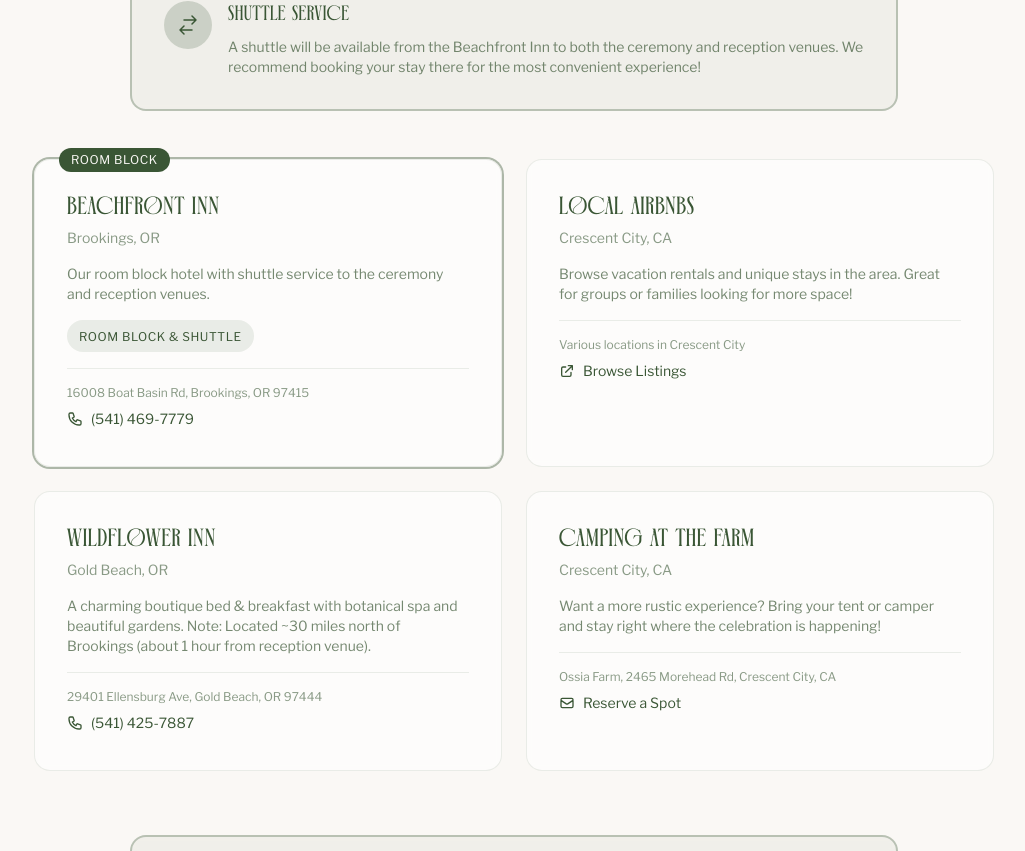
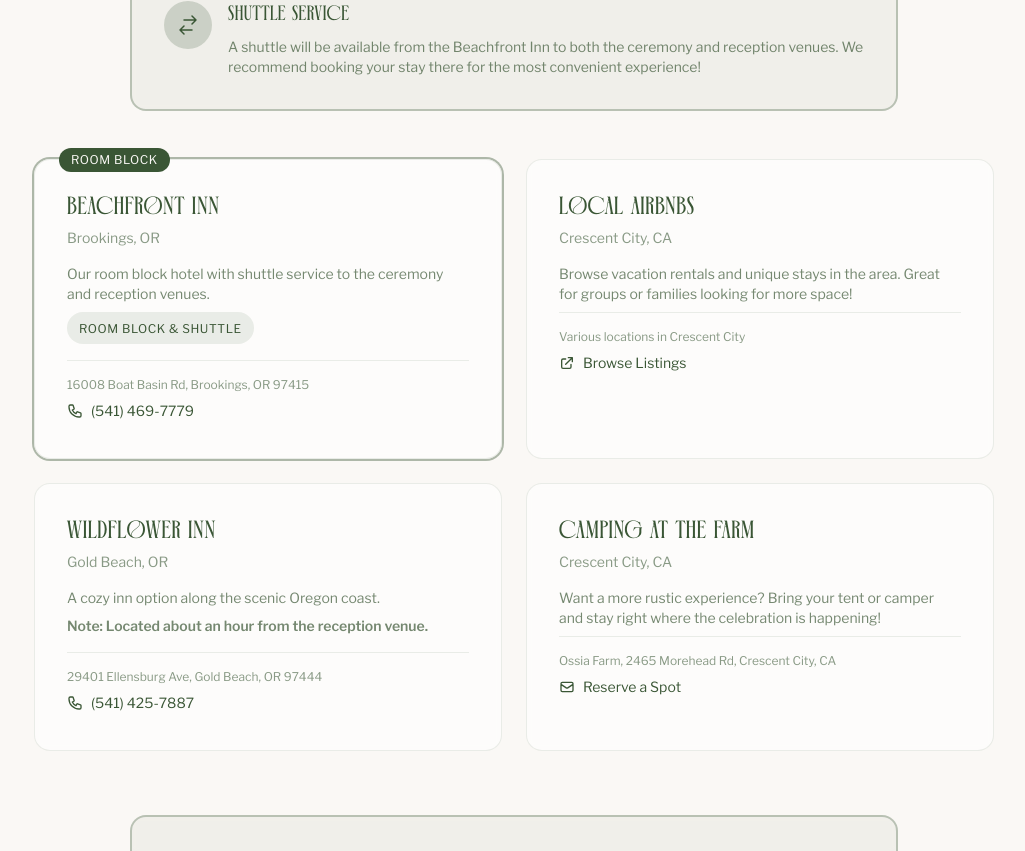
Before and after one commit to stivona/wedding-website, a Next.js app: page /accommodations in a window 1280 px wide. Shown: the part 433-1284 px from the top of the page, without its empty margins (126-1151 px from the left). Built offline with nearby package versions, Linux system fonts and the light colour scheme; a web font is replaced by a local one.

Commit message:
Update accommodations and RSVP page

```diff
--- a/app/accommodations/page.tsx
+++ b/app/accommodations/page.tsx
@@ -44,7 +44,8 @@
   {
     name: "Wildflower Inn",
     location: "Gold Beach, OR",
-    description: "A charming boutique bed & breakfast with botanical spa and beautiful gardens. Note: Located ~30 miles north of Brookings (about 1 hour from reception venue).",
+    description: "A cozy inn option along the scenic Oregon coast.",
+    note: "Note: Located about an hour from the reception venue.",
     phone: "(541) 425-7887",
     address: "29401 Ellensburg Ave, Gold Beach, OR 97444",
   },
@@ -115,9 +116,17 @@
                 <p className="font-body text-olive/60 text-sm">{hotel.location}</p>
               </div>
 
-              <p className="font-body text-olive/70 text-sm mb-4">
+              <p className="font-body text-olive/70 text-sm mb-2">
                 {hotel.description}
               </p>
+
+              {hotel.note && (
+                <p className="font-body text-olive/70 text-sm font-semibold mb-4">
+                  {hotel.note}
+                </p>
+              )}
+
+              {!hotel.note && <div className="mb-2" />}
 
               {hotel.highlight && (
                 <div className="inline-block px-3 py-1 bg-olive/10 rounded-full mb-4">
--- a/app/rsvp/page.tsx
+++ b/app/rsvp/page.tsx
@@ -20,7 +20,7 @@
         </div>
 
         {/* Envelope Container */}
-        <div className={`max-w-4xl mx-auto flex flex-col items-center transition-all duration-700 -mt-40 ${isOpen ? 'pb-[400px]' : ''}`}>
+        <div className={`max-w-4xl mx-auto flex flex-col items-center transition-all duration-700 -mt-40 ${isOpen ? 'pb-[500px]' : ''}`}>
           <div className={`envelope-container ${isOpen ? "opened" : ""}`}>
             {/* Envelope Back */}
             <div className="envelope-back" />
@@ -29,7 +29,7 @@
             <div className="envelope-letter">
               <div className="letter-content">
                 <iframe
-                  src="https://ribbon-month-841.notion.site/ebd//16b12864049481b5b1d9dfe127d5b2f6"
+                  src="https://ribbon-month-841.notion.site/ebd//16b12864049481b5b1d9dfe127d5b2f6?theme=light"
                   width="100%"
                   height="600"
                   frameBorder="0"
@@ -78,11 +78,11 @@
           height: 500px;
           perspective: 1500px;
           margin: 0 auto;
-          transition: transform 0.8s cubic-bezier(0.25, 0.46, 0.45, 0.94) 1.4s;
+          transition: transform 0.8s cubic-bezier(0.25, 0.46, 0.45, 0.94) 0.6s;
         }
 
         .envelope-container.opened {
-          transform: translateY(350px);
+          transform: translateY(450px);
         }
 
         .envelope-back {
@@ -153,15 +153,15 @@
           border-radius: 8px;
           box-shadow: 0 2px 15px rgba(0, 0, 0, 0.1);
           z-index: 2;
-          transition: transform 0.8s cubic-bezier(0.25, 0.46, 0.45, 0.94) 0.6s,
-                      opacity 0.3s ease 0.5s;
+          transition: transform 0.6s cubic-bezier(0.25, 0.46, 0.45, 0.94) 1.4s,
+                      opacity 0.3s ease 1.3s;
           overflow: hidden;
           opacity: 0;
           pointer-events: none;
         }
 
         .envelope-container.opened .envelope-letter {
-          transform: translateX(-50%) translateY(-420px);
+          transform: translateX(-50%) translateY(-100px);
           opacity: 1;
           pointer-events: auto;
         }
@@ -265,7 +265,7 @@
           }
 
           .envelope-container.opened {
-            transform: translateY(280px);
+            transform: translateY(350px);
           }
 
           .envelope-back {
@@ -282,7 +282,7 @@
           }
 
           .envelope-container.opened .envelope-letter {
-            transform: translateX(-50%) translateY(-340px);
+            transform: translateX(-50%) translateY(-80px);
           }
 
           .wax-seal {
```
